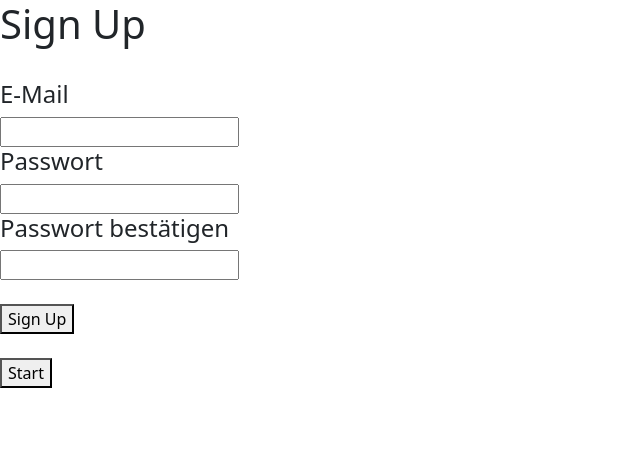
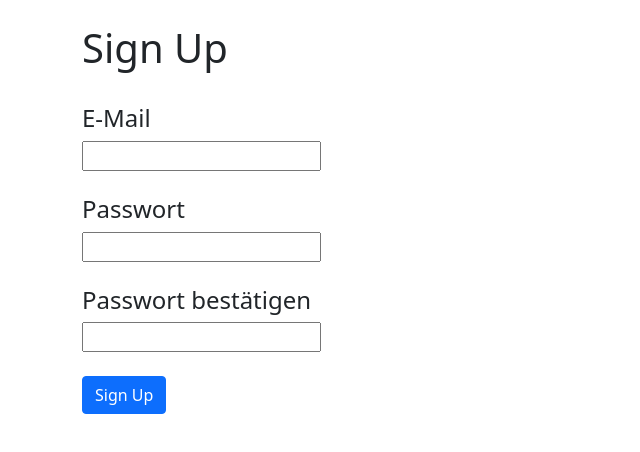
Before and after one commit to Noeell/Semeru, a React (Create React App) app: page /signup in a window 1280 px wide. Shown: the top 452 px of the page, without its empty margins (0-640 px from the left). Built offline with nearby package versions, Linux system fonts and the light colour scheme.

Commit message:
bootstrap

```diff
--- a/src/Login.js
+++ b/src/Login.js
@@ -1,6 +1,7 @@
 import Firebase from "firebase/compat";
 import {useState} from "react";
 import {Link, useHistory} from "react-router-dom";
+import {Button, Col, Container, Row} from "react-bootstrap";
 
 const firebaseConfig = {
     apiKey: "AIzaSyB1AltKxep7brHa87pM7x8YOS7Oo48AYMQ",
@@ -11,12 +12,13 @@ const firebaseConfig = {
 
 Firebase.initializeApp(firebaseConfig);
 
-export default function Login(){
+export default function Login() {
 
     const [eMail, setEMail] = useState()
     const [password, setPassword] = useState()
 
     const history = useHistory();
+
     function buttonPressed() {
         if (eMail !== null && password !== null) {
             Firebase.auth()
@@ -27,18 +29,34 @@ export default function Login(){
     }
 
     return (
-        <div>
+        <div><br/>
+            <Container>
+                <Row>
                     <h1>Login</h1>
+                </Row>
                 <br/>
+                <Row>
+                    <Col>
                         <h4>E-Mail</h4>
                         <input onChange={e => setEMail(e.target.value)}/>
+                    </Col>
+                </Row>
                 <br/>
+                <Row>
+                    <Col>
                         <h4>Passwort</h4>
                         <input type="password" name="password" onChange={e => setPassword(e.target.value)}/>
-            <br/>
-            <button onClick={buttonPressed}>login</button>
-            <br/>
+                    </Col>
+                </Row><br/>
+                <Row>
+                    <Col>
+                        <Button variant={"primary"} onClick={buttonPressed}>login</Button>
+                    </Col>
+                </Row>
+                <Row>
                     <Link to="/signup">Sie haben noch kein Konto? Hier registrieren</Link>
+                </Row>
+            </Container>
         </div>
     );
 }
--- a/src/SignUp.js
+++ b/src/SignUp.js
@@ -1,6 +1,7 @@
 import {useState} from "react";
 import Firebase from "firebase/compat";
 import {useHistory} from "react-router-dom";
+import {Button, Col, Container, Row} from "react-bootstrap";
 
 export default function SignUp() {
     const [eMail, setEMail] = useState()
@@ -22,21 +23,37 @@ export default function SignUp() {
 
     return (
         <div>
+            <Container><br/>
+                <Row>
+                    <Col>
                         <h1>Sign Up</h1>
-            <br/>
+                    </Col>
+                </Row><br/>
+                <Row>
+                    <Col>
                         <h4>E-Mail</h4>
                         <input onChange={e => setEMail(e.target.value)}/>
-            <br/>
+                    </Col>
+                </Row><br/>
+                <Row>
+                    <Col>
                         <h4>Passwort</h4>
                         <input type="password" name="password" onChange={e => setPassword(e.target.value)}/>
+                    </Col>
+                </Row><br/>
+                <Row>
+                    <Col>
                         <h4>Passwort bestätigen</h4>
                         <input type="password" name="password" onChange={e => setPassword2(e.target.value)}/>
+                    </Col>
+                </Row>
                 <br/>
-            <br/>
-            <button onClick={checkPassword}>Sign Up</button>
-            <br/>
-            <br/>
-            <button onClick={() => history.push('/start')}>Start</button>
+                <Row>
+                    <Col>
+                        <Button variant={"primary"} onClick={checkPassword}>Sign Up</Button>
+                    </Col>
+                </Row>
+            </Container>
         </div>
     );
 }
```
Lines whose indentation alone changed are shown as unchanged.
